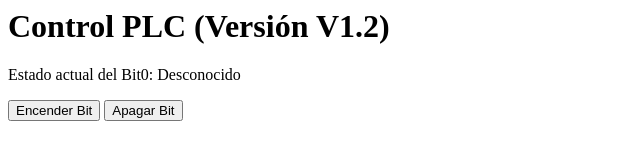
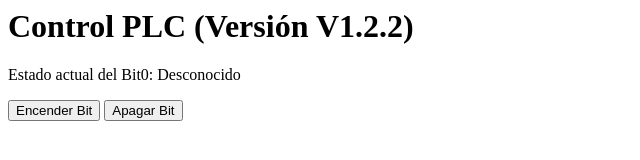
Before and after one commit to OMGoiz/PLCTest1, a plain HTML site: page index.html in a window 1280 px wide. Shown: the full height of the page, 0-640 px from the left. Drawn offline with Linux system fonts and the light colour scheme; no server answers.

Commit message:
Update HTML to version 1.2.2

```diff
--- a/index.html
+++ b/index.html
@@ -1,9 +1,9 @@
 <html>
   <head>
-    <title>Control PLC - V1.2</title>
+    <title>Control PLC - V1.2.2</title>
   </head>
   <body>
-    <h1>Control PLC (Versión V1.2)</h1>
+    <h1>Control PLC (Versión V1.2.2)</h1>
     <p>Estado actual del Bit0: <span id="estadoBit">Desconocido</span></p>
 
     <button onclick="encenderBit()">Encender Bit</button>
```
